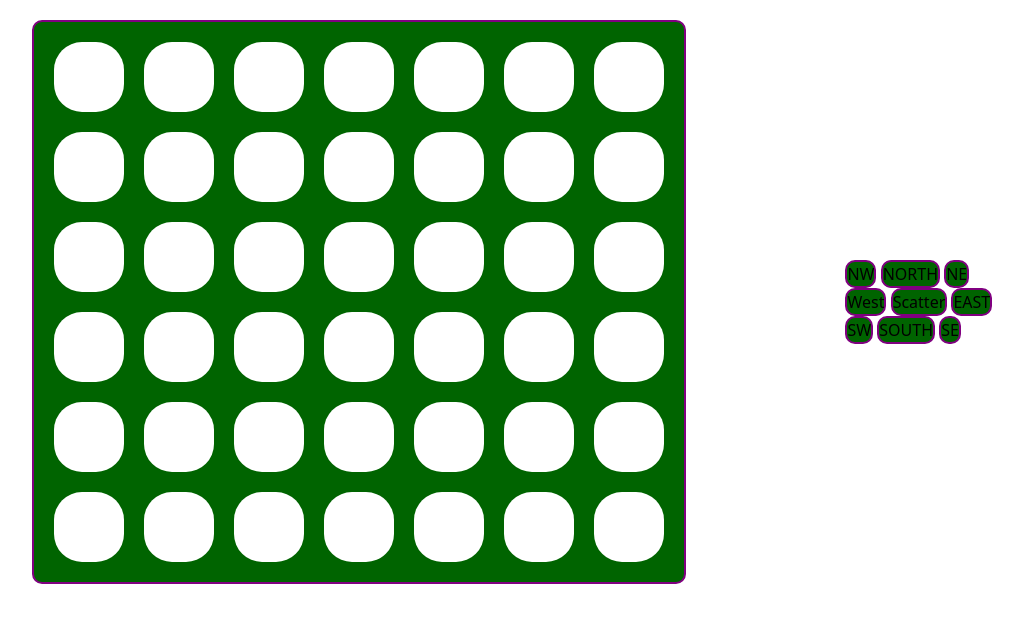
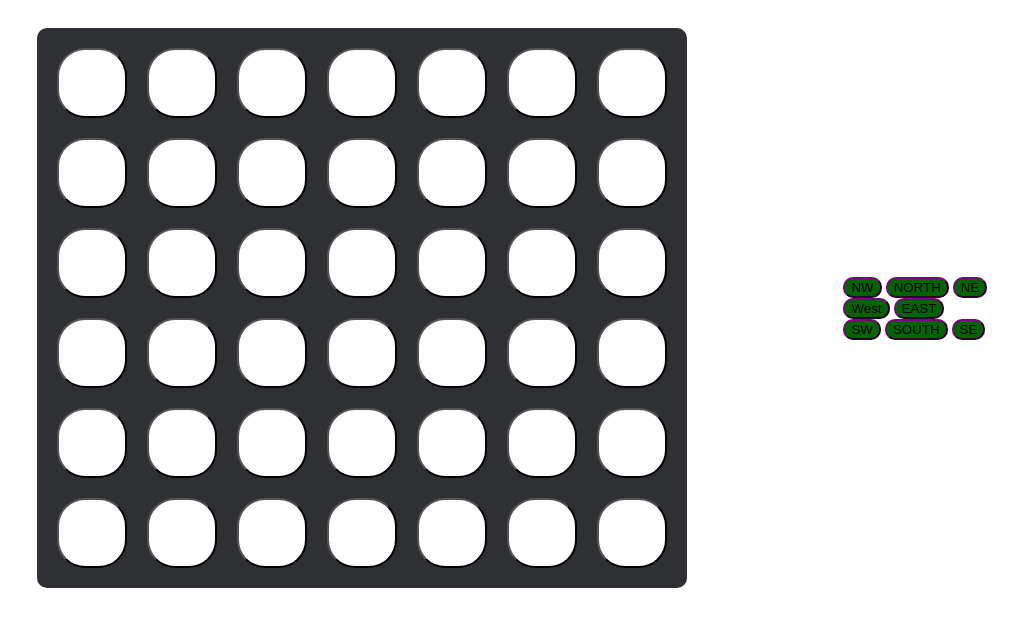
Before and after one commit to rmfulton/c4scade, a plain HTML site: page index.html in a window 1280 px wide. Shown: the whole page, without its empty margins (128-1151 px from the left). Drawn offline with Linux system fonts and the light colour scheme.

Commit message:
moved files

```diff
--- a/docs/index.html
+++ b/index.html
@@ -1,9 +1,9 @@
 <!DOCTYPE html>
 
 <head>
-    <link rel="stylesheet" href="output.css">
+    <link rel="stylesheet" href="styles.css">
     <script src="script.js">
-
+    <
     </script>
 </head>
 
@@ -22,10 +22,10 @@
             </div>
             <div class="mid-controls">
                 <button class="dirButton" onclick="moveWest()">West</button>
-                <button class="dirButton" onclick="moveScatter()">Scatter</button>
+                <span></span>
                 <button class="dirButton" onclick="moveEast()">EAST</button>
             </div>
-            <div>
+            <div class="bottom-controls">
                 <button class="dirButton" onClick="moveSW()">SW</button>
                 <button class="dirButton" onclick="moveSouth()">SOUTH</button>
                 <button class="dirButton" onClick="moveSE()">SE</button>
--- a/docs/script.js
+++ b/script.js
@@ -131,8 +131,8 @@ function addButtonsToBoard(){
     let col;
     let element;
     for (let i = 0; i < WIDTH; ++i){
-        col = document.createElement('div');
-        col.className = 'col';
+        col = document.createElement('div'); // col = document.getElementsByClassName('col')[i]
+        col.className = 'col';//
         values.push([])
         for (let j = 0; j < HEIGHT; ++j){
             element = document.createElement("button");
--- a/docs/styles.css
+++ b/styles.css
@@ -1,14 +1,14 @@
-@tailwind base;
-@tailwind components;
-@tailwind utilities;
-
 :root {
     --tile-width: 70px;
     --margin-board: 20px;
 }
 
+body {
+    background-color:white
+}
+
 .square {
-    background-color:darkgreen;
+    background-color:#2f3034;
     margin-top: var(--margin-board);
     margin-bottom: var(--margin-board);
     border-radius: 10px;
@@ -46,7 +46,7 @@
 .yellowCircle {
     height: var(--tile-width);
     width: var(--tile-width);
-    background-color: gold;
+    background-color: #b981df;
     border-radius: 40%;
     margin: 10px;
 }
@@ -69,3 +69,8 @@
     display: flex;
     justify-content: space-around;
 }
+
+.controls {
+    display: flex;
+    flex-direction: column;
+}
```
Also changed, not shown: docs/output.css (deleted).
